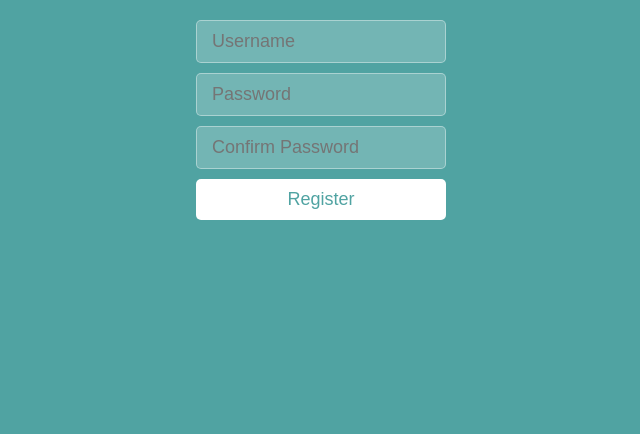
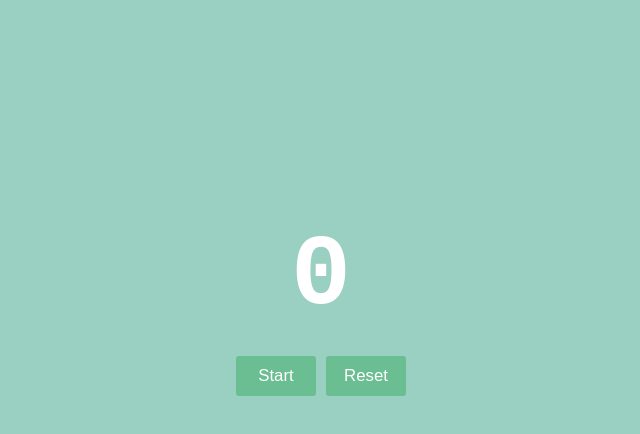
Before and after one commit to satya0214/learningReactJs, a React (Create React App) app: page / in a window 1280 px wide. Shown: the top 434 px of the page, without its empty margins (319-959 px from the left). Built offline with nearby package versions, Linux system fonts and the light colour scheme.

Commit message:
counter by using state concept

```diff
--- a/src/App.css
+++ b/src/App.css
@@ -218,7 +218,7 @@ dd dl .term {
   margin-bottom: 1rem;
 } */
 
-* {
+/* * {
   box-sizing: border-box;
   margin: 0;
   padding: 0;
@@ -266,4 +266,35 @@ form button {
   width: 250px;
   font-size: 18px;
   cursor: pointer;
+} */
+
+body{
+  font: normal 14px/100% "Andale Mono", AndaleMono, monospace;
+  background-color: #9AD0C2;
+  text-align: center;
+  margin: 0 auto;
+  width: 300px;
+  color: white;
+  padding: 0;
 }
+
+h1{
+  font-size: 100px;
+}
+
+.container{
+margin: 90% auto;
+}
+
+button{
+  height: 40px;
+  width: 80px;
+  background-color: #6bbe92;
+  font-size: larger;
+  font-weight: normal;
+  border: 0;
+  color: #fff;
+  display: inline-block;
+  border-radius: 3px;
+  margin: 5px;
+}
--- a/src/App.js
+++ b/src/App.js
@@ -1,6 +1,7 @@
 import logo from './logo.svg';
 import './App.css';
-import Login from './components/Login';
+import { useState } from 'react';
+// import Login from './components/Login';
 
 
 // import Heading from './Heading';
@@ -47,10 +48,26 @@ import Login from './components/Login';
 //   )
 // }
 
-var userIsRegistered = false;
+// This is the Loginpage variavle
+// var userIsRegistered = false;
 
 
 function App() {
+  // let timer;
+  //  setInterval(increases , 4000)
+  const [count , setCount] = useState(0);
+  const [timer , setTimer] = useState();
+
+      function decreases(){
+        setCount(0);
+        clearInterval(timer)
+      }
+      const startTimer = () => {
+        const timer =  setInterval(() => {
+          setCount((pre) => pre+1);
+        },500)
+        setTimer( timer )
+      }
   return (
     <div>
       {/* <Heading /> */}
@@ -69,7 +86,14 @@ function App() {
         <span className='heading'>emojiPedia</span>
       </h1>
       <dl className="meaning">{emojiPedia.map(createEmoji)}</dl> */}
-      <Login isRegistered={userIsRegistered}/>
+
+      {/* <Login isRegistered={userIsRegistered}/> */}
+
+      <div className='container'>
+        <h1>{count}</h1>
+      <button onClick={startTimer}>Start</button>
+      <button onClick={decreases}>Reset</button>
+      </div>
 
        </div>
   );
```
